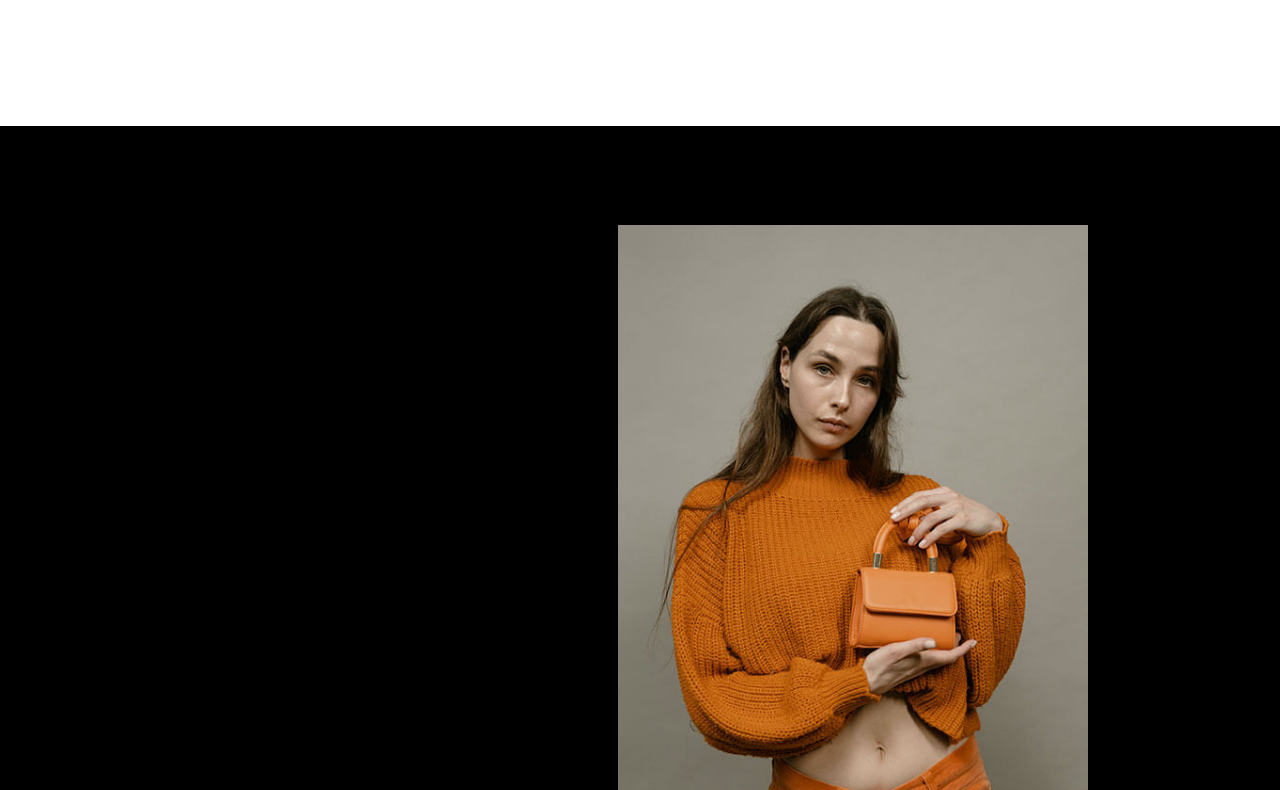
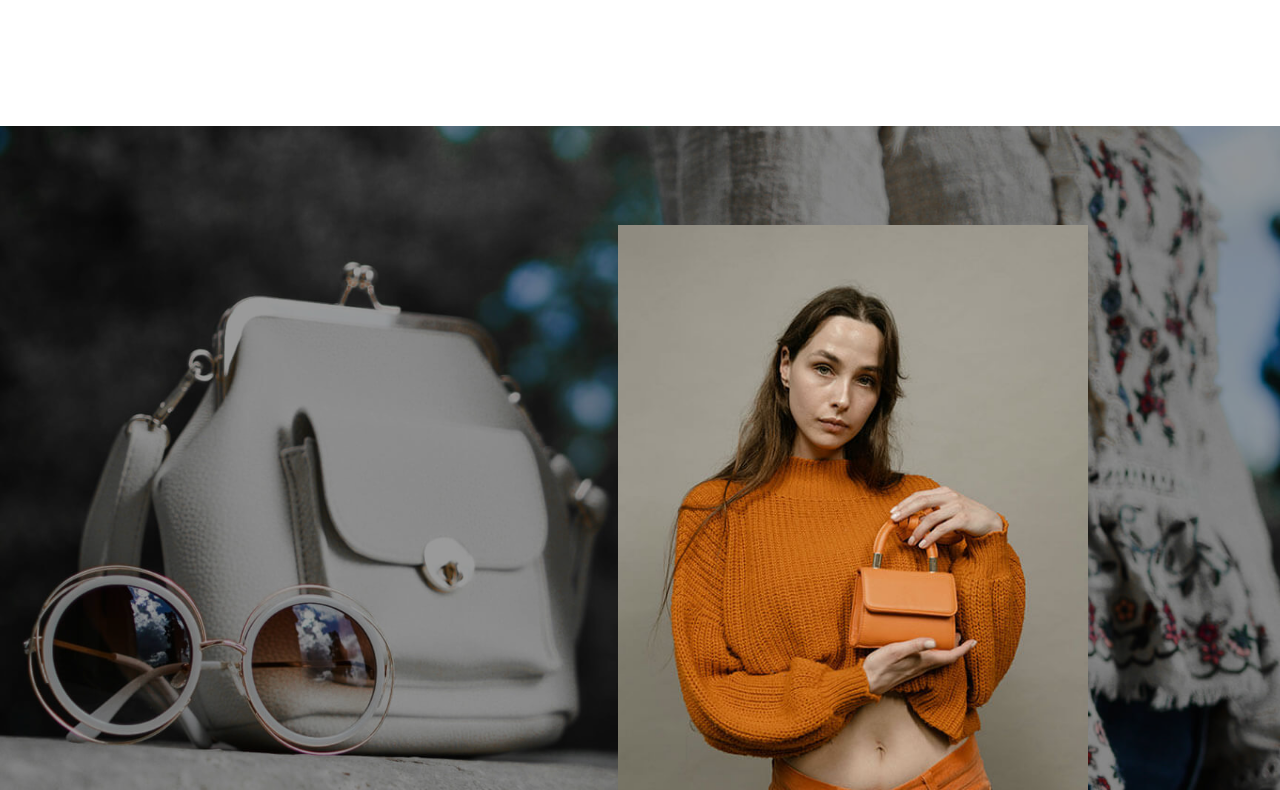
Before and after one commit to djangid63/Femme_Wardrobe_React, a React (Vite) app: page / in a window 1280 px wide. Shown: the part 1590-2380 px from the top of the page. Built offline with nearby package versions, Linux system fonts and the light colour scheme.

Commit message:
increase overlay opacity in BagSection component

```diff
--- a/src/components/ProductSection/BagSection.jsx
+++ b/src/components/ProductSection/BagSection.jsx
@@ -17,7 +17,7 @@ const BagSection = () => {
       ></div>
 
       {/* Overlay */}
-      <div className="absolute inset-0 bg-black bg-opacity-4 h-[100%]"></div>
+      <div className="absolute inset-0 bg-black bg-opacity-40 h-[100%]"></div>
 
       {/* Main Content */}
       <div className='top-28 absolute flex flex-col items-center md:items-end text-white justify-center md:px-48 py-10 h-[100vh] w-[100vw] gap-8'>
```
